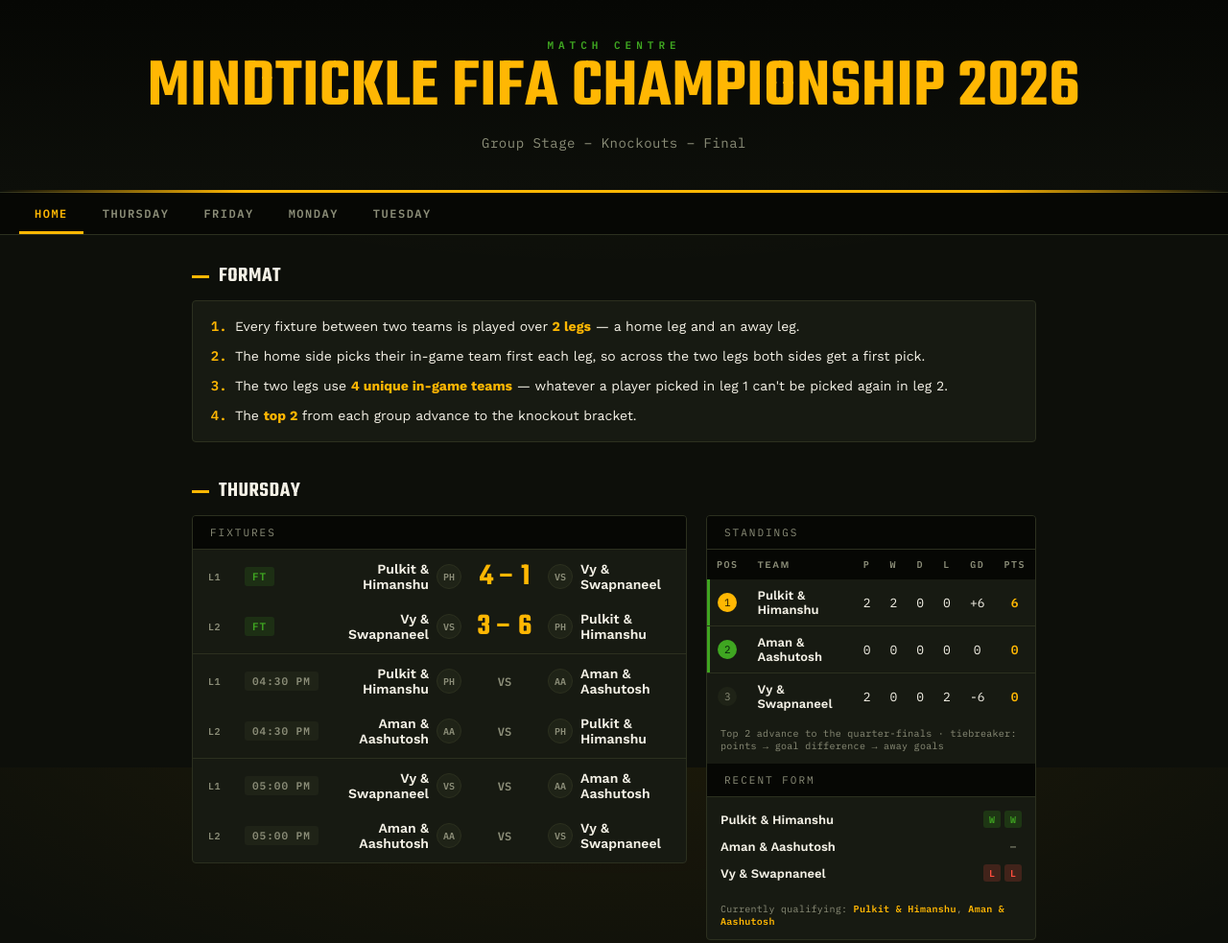
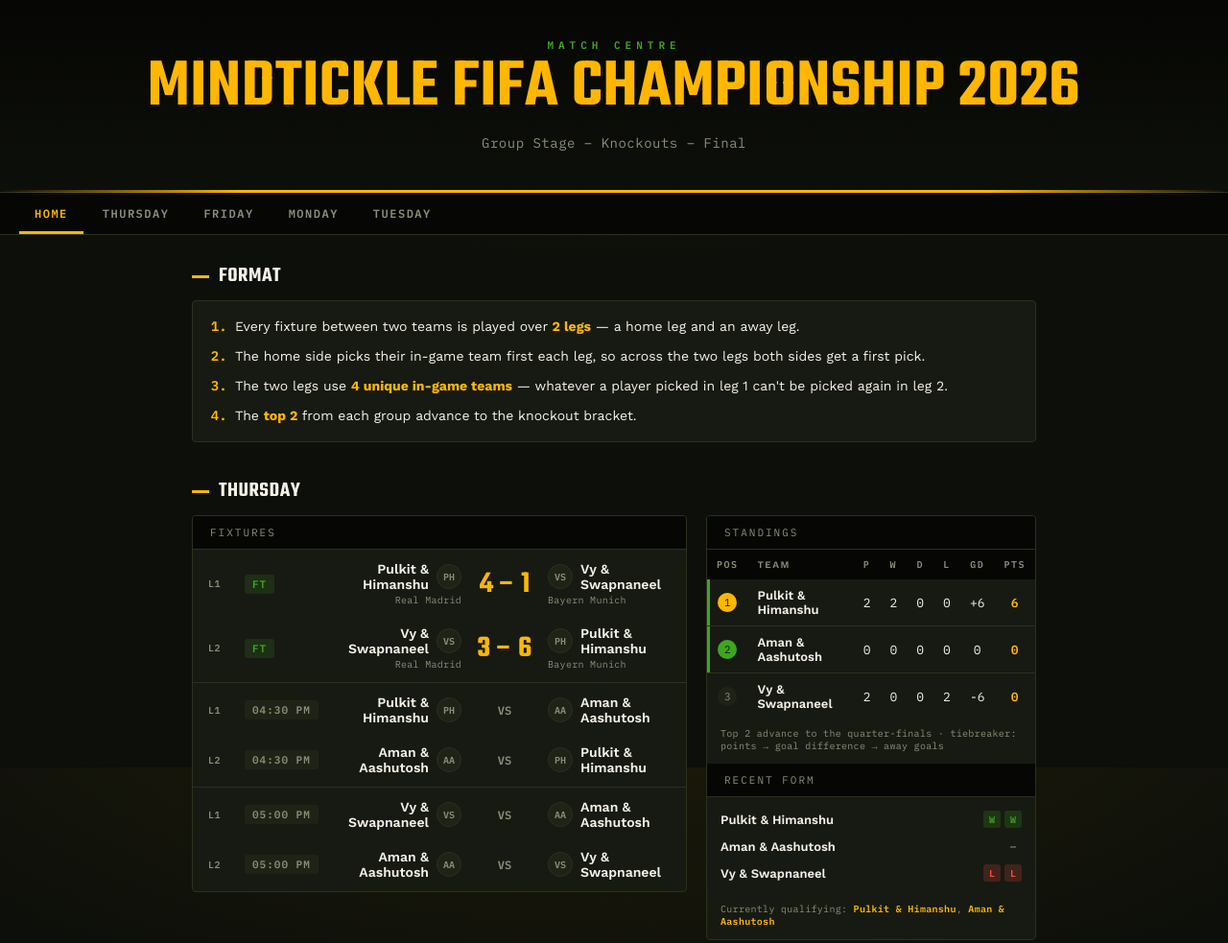
Before and after one commit to goofy-aah-vy/fifa-ps5-championship-2026, a plain HTML site: page public/index.html in a window 1280 px wide. Shown: the top 983 px of the page at 96% size. Drawn offline with nearby package versions, Linux system fonts and the light colour scheme.

Commit message:
Record in-game club per leg (clubA/clubB) and show it under each team name

```diff
--- a/public/css/style.css
+++ b/public/css/style.css
@@ -288,14 +288,28 @@ main {
 
 .team {
   display: flex;
-  align-items: center;
-  gap: 8px;
+  flex-direction: column;
+  gap: 2px;
   font-weight: 600;
   font-size: 14px;
 }
 
-.team--a { justify-content: flex-end; text-align: right; }
-.team--b { justify-content: flex-start; text-align: left; }
+.team--a { align-items: flex-end; text-align: right; }
+.team--b { align-items: flex-start; text-align: left; }
+
+.team-main {
+  display: flex;
+  align-items: center;
+  gap: 8px;
+}
+
+.team-club {
+  font-family: 'IBM Plex Mono', monospace;
+  font-size: 10px;
+  font-weight: 500;
+  color: var(--muted);
+  letter-spacing: 0.3px;
+}
 
 .team-badge {
   width: 26px; height: 26px;
@@ -309,8 +323,6 @@ main {
   color: var(--muted);
   flex-shrink: 0;
 }
-
-.team--a .team-badge { order: 2; }
 
 .score {
   font-family: 'Teko', sans-serif;
--- a/public/data.json
+++ b/public/data.json
@@ -4,7 +4,7 @@
     "subtitle": "Group Stage – Knockouts – Final"
   },
   "matches": [
-    { "id": 1, "teamA": "Pulkit & Himanshu", "teamB": "Vy & Swapnaneel", "scoreA": 4, "scoreB": 1, "status": "finished", "kickoff": "2026-07-23T16:00", "group": "Thursday" },
+    { "id": 1, "teamA": "Pulkit & Himanshu", "teamB": "Vy & Swapnaneel", "clubA": "Real Madrid", "clubB": "Bayern Munich", "scoreA": 4, "scoreB": 1, "status": "finished", "kickoff": "2026-07-23T16:00", "group": "Thursday" },
     { "id": 2, "teamA": "Pulkit & Himanshu", "teamB": "Aman & Aashutosh", "scoreA": 0, "scoreB": 0, "status": "scheduled", "kickoff": "2026-07-23T16:30", "group": "Thursday" },
     { "id": 3, "teamA": "Vy & Swapnaneel", "teamB": "Aman & Aashutosh", "scoreA": 0, "scoreB": 0, "status": "scheduled", "kickoff": "2026-07-23T17:00", "group": "Thursday" },
     { "id": 4, "teamA": "Navneet & Soham", "teamB": "Ritish & Anuj", "scoreA": 0, "scoreB": 0, "status": "scheduled", "kickoff": "2026-07-24T16:00", "group": "Friday" },
@@ -16,6 +16,6 @@
     { "id": 10, "teamA": "Soham & Anuj", "teamB": "Rohit & Aniket", "scoreA": 0, "scoreB": 0, "status": "scheduled", "kickoff": "2026-07-28T16:00", "group": "Tuesday" },
     { "id": 11, "teamA": "Soham & Anuj", "teamB": "Malhaar & Shubham", "scoreA": 0, "scoreB": 0, "status": "scheduled", "kickoff": "2026-07-28T16:30", "group": "Tuesday" },
     { "id": 12, "teamA": "Rohit & Aniket", "teamB": "Malhaar & Shubham", "scoreA": 0, "scoreB": 0, "status": "scheduled", "kickoff": "2026-07-28T17:00", "group": "Tuesday" },
-    { "id": 13, "teamA": "Vy & Swapnaneel", "teamB": "Pulkit & Himanshu", "scoreA": 3, "scoreB": 6, "status": "finished", "kickoff": "2026-07-23T16:00", "group": "Thursday" }
+    { "id": 13, "teamA": "Vy & Swapnaneel", "teamB": "Pulkit & Himanshu", "clubA": "Real Madrid", "clubB": "Bayern Munich", "scoreA": 3, "scoreB": 6, "status": "finished", "kickoff": "2026-07-23T16:00", "group": "Thursday" }
   ]
 }
--- a/public/index.html
+++ b/public/index.html
@@ -7,7 +7,7 @@
   <link rel="preconnect" href="https://fonts.googleapis.com" />
   <link rel="preconnect" href="https://fonts.gstatic.com" crossorigin />
   <link href="https://fonts.googleapis.com/css2?family=Teko:wght@500;600;700&family=Work+Sans:wght@400;600;700&family=IBM+Plex+Mono:wght@400;600&display=swap" rel="stylesheet" />
-  <link rel="stylesheet" href="css/style.css?v=3" />
+  <link rel="stylesheet" href="css/style.css?v=4" />
 </head>
 <body>
   <header class="hero">
@@ -34,6 +34,6 @@
     </div>
   </main>
 
-  <script src="js/main.js?v=3"></script>
+  <script src="js/main.js?v=4"></script>
 </body>
 </html>
--- a/public/js/main.js
+++ b/public/js/main.js
@@ -21,6 +21,10 @@
     return d.toLocaleTimeString([], { hour: '2-digit', minute: '2-digit' });
   }
 
+  function renderClub(club) {
+    return club ? '<span class="team-club">' + escapeHtml(club) + '</span>' : '';
+  }
+
   function renderLeg(m, legNum) {
     var scoreHtml = (m.status === 'scheduled')
       ? '<span class="score--vs">VS</span>'
@@ -30,9 +34,15 @@
       '<div class="leg-row">' +
         '<span class="leg-tag">L' + legNum + '</span>' +
         statusChip(m) +
-        '<div class="team team--a"><span>' + escapeHtml(m.teamA) + '</span><span class="team-badge">' + initials(m.teamA) + '</span></div>' +
+        '<div class="team team--a">' +
+          '<div class="team-main"><span class="team-name">' + escapeHtml(m.teamA) + '</span><span class="team-badge">' + initials(m.teamA) + '</span></div>' +
+          renderClub(m.clubA) +
+        '</div>' +
         scoreHtml +
-        '<div class="team team--b"><span class="team-badge">' + initials(m.teamB) + '</span><span>' + escapeHtml(m.teamB) + '</span></div>' +
+        '<div class="team team--b">' +
+          '<div class="team-main"><span class="team-badge">' + initials(m.teamB) + '</span><span class="team-name">' + escapeHtml(m.teamB) + '</span></div>' +
+          renderClub(m.clubB) +
+        '</div>' +
       '</div>'
     );
   }
```
